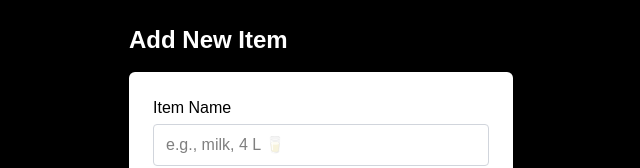
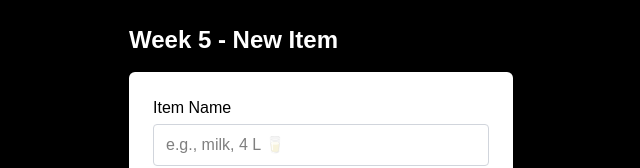
Before and after one commit to Jack8971/cprg306-assignments, a Next.js app: page /week-5 in a window 1280 px wide. Shown: the top 168 px of the page, without its empty margins (319-959 px from the left). Built offline with nearby package versions, Linux system fonts and the light colour scheme.

Commit message:
week 5 page complete

```diff
--- a/src/app/week-5/page.js
+++ b/src/app/week-5/page.js
@@ -5,7 +5,7 @@ export default function Week4Page() {
   return (
     <main className="min-h-screen bg-black p-6">
       <div className="w-96 mx-auto text-left">
-        <h1 className="text-2xl font-bold mb-4 text-white">Add New Item</h1>
+        <h1 className="text-2xl font-bold mb-4 text-white">Week 5 - New Item</h1>
         <NewItem />
       </div>
     </main>
```
